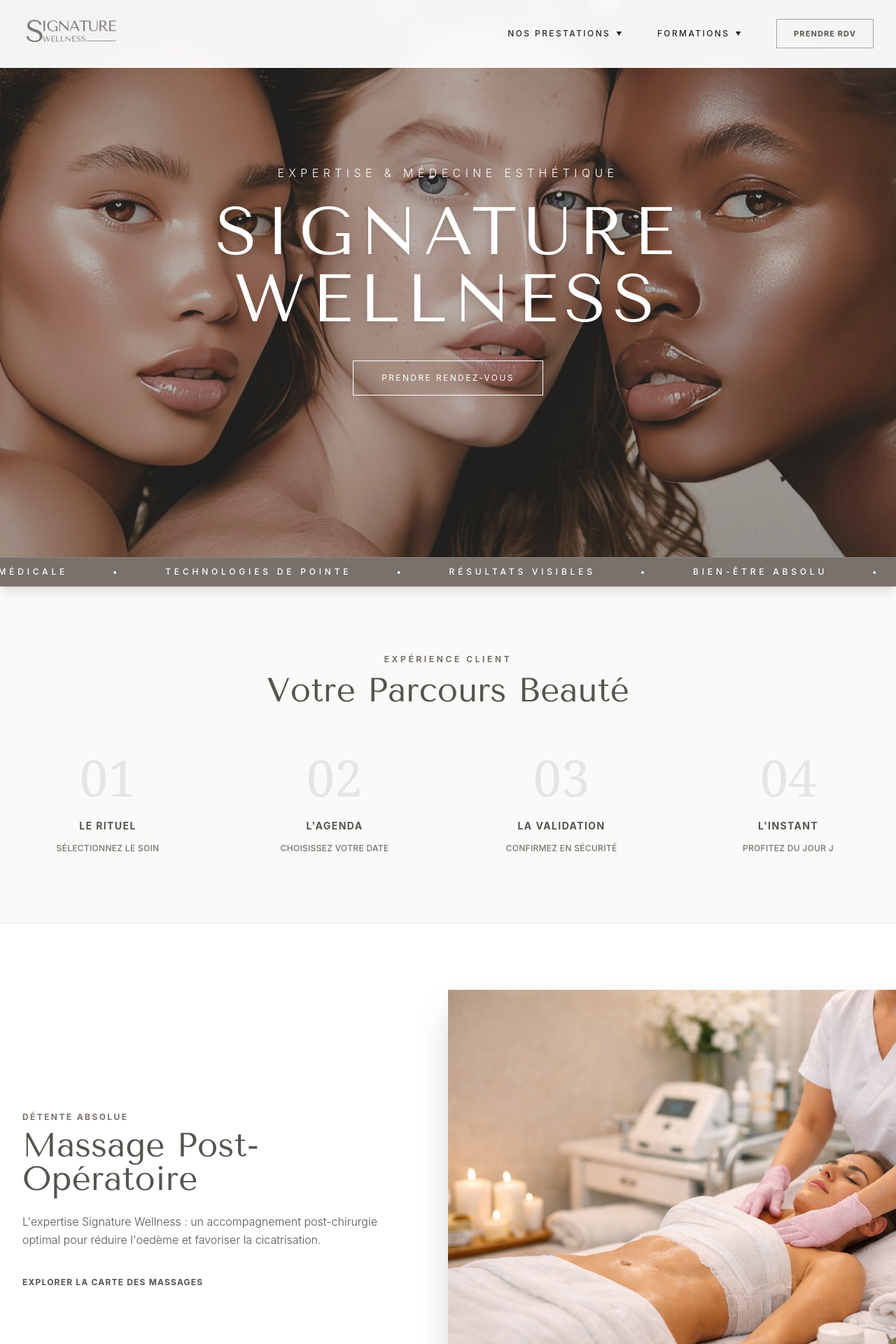
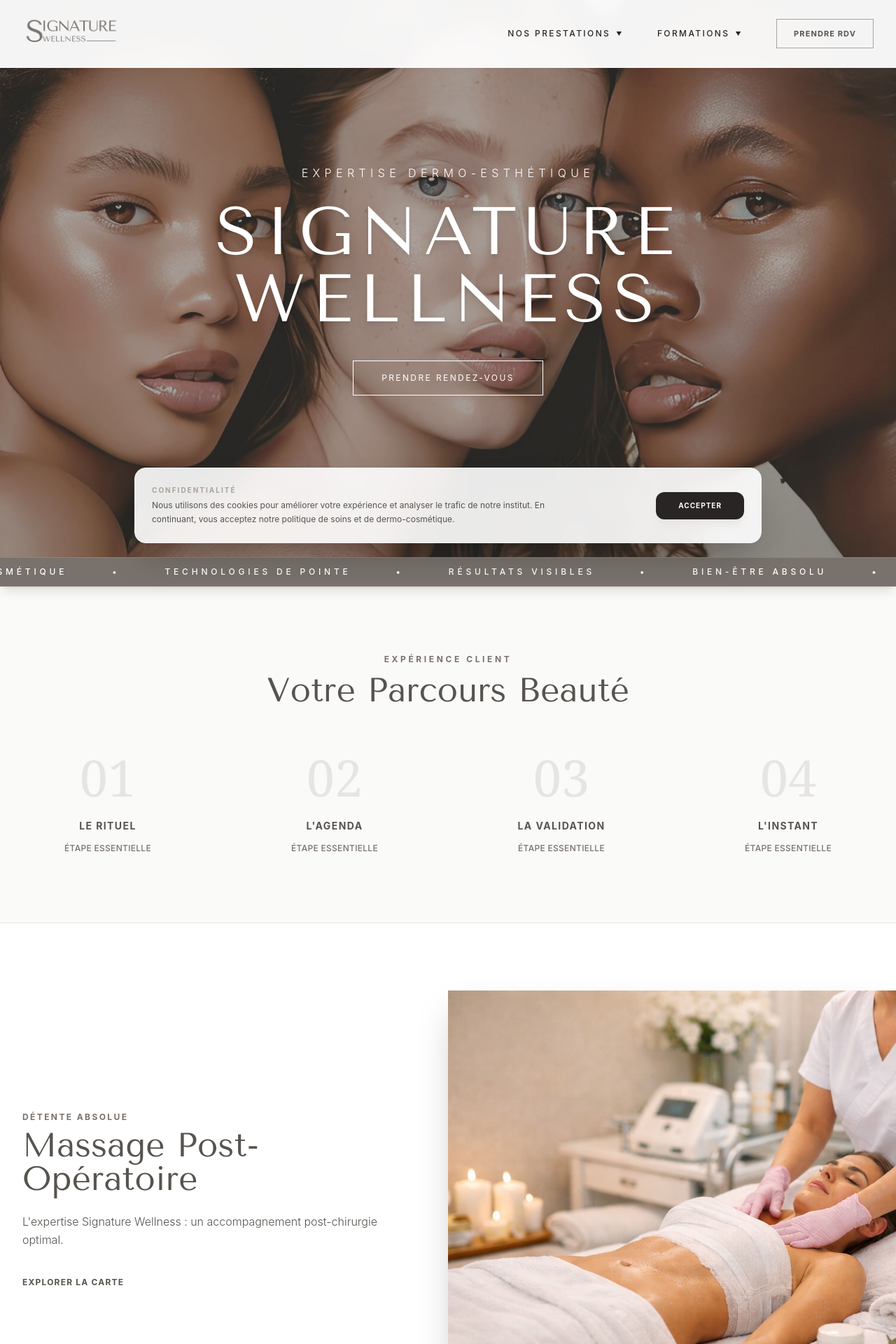
Before and after one commit to norafassih-gif/signature-wellness, a React (Vite) app: page / in a window 1280 px wide. Shown: the top 1920 px of the page at 70% size. Built offline with nearby package versions, Linux system fonts and the light colour scheme; a web font is replaced by a local one.

Commit message:
Déploiement final : CookieBanner et corrections visuelles

```diff
--- a/src/App.jsx
+++ b/src/App.jsx
@@ -4,6 +4,7 @@
 // IMPORTS DES COMPOSANTS
 import Navbar from './components/Navbar';
 import Footer from './components/Footer';
+import CookieBanner from './components/CookieBanner'; // <--- AJOUT DE L'IMPORT ICI
 
 // IMPORTS DES PAGES
 import Home from './pages/Home';
@@ -19,7 +20,7 @@
 
 // LES PRESTATIONS AJOUTEES
 import Co2Fractionne from './pages/Co2Fractionne';
-import MiracleSculpt from './pages/MiracleSculpt'; // <--- NOUVELLE PAGE PRESTATION
+import MiracleSculpt from './pages/MiracleSculpt';
 
 // LES FORMATIONS
 import FormationDrainage from './pages/FormationDrainage';
@@ -50,7 +51,7 @@
 
           {/* NOUVELLES PAGES PRESTATIONS */}
           <Route path="/co2-fractionne" element={<Co2Fractionne />} />
-          <Route path="/miracle-sculpt" element={<MiracleSculpt />} /> {/* <--- AJOUT ICI */}
+          <Route path="/miracle-sculpt" element={<MiracleSculpt />} />
 
           {/* ROUTES DES FORMATIONS */}
           <Route path="/formation/drainage-post-op" element={<FormationDrainage />} />
@@ -76,6 +77,9 @@
       </main>
 
       <Footer />
+
+      {/* LA BANNIERE DE COOKIES APPARAÎTRA ICI SUR TOUTES LES PAGES */}
+      <CookieBanner />
     </div>
   );
 }
--- /dev/null
+++ b/src/components/CookieBanner.jsx
@@ -0,0 +1,41 @@
+import React, { useState, useEffect } from 'react';
+
+export default function CookieBanner() {
+  const [isVisible, setIsVisible] = useState(false);
+
+  useEffect(() => {
+    // On vérifie si l'utilisateur a déjà accepté
+    const consent = localStorage.getItem('cookie-consent');
+    if (!consent) {
+      setIsVisible(true);
+    }
+  }, []);
+
+  const acceptCookies = () => {
+    localStorage.setItem('cookie-consent', 'true');
+    setIsVisible(false);
+  };
+
+  if (!isVisible) return null;
+
+  return (
+    <div className="fixed bottom-0 left-0 right-0 z-[100] p-4 md:p-6 animate-fade-in-up">
+      <div className="max-w-4xl mx-auto bg-white/90 backdrop-blur-md border border-stone-100 shadow-2xl rounded-2xl p-6 flex flex-col md:flex-row items-center justify-between gap-6">
+        <div className="text-left">
+          <p className="text-[10px] uppercase tracking-[0.2em] text-stone-400 font-bold mb-1">Confidentialité</p>
+          <p className="text-xs text-stone-600 leading-relaxed max-w-xl">
+            Nous utilisons des cookies pour améliorer votre expérience et analyser le trafic de notre institut. En continuant, vous acceptez notre politique de soins et de dermo-cosmétique.
+          </p>
+        </div>
+        <div className="flex gap-4 w-full md:w-auto">
+          <button
+            onClick={acceptCookies}
+            className="flex-1 md:flex-none bg-stone-800 text-white text-[10px] uppercase tracking-widest font-bold px-8 py-3 rounded-xl hover:bg-stone-700 transition-all shadow-lg shadow-stone-200"
+          >
+            Accepter
+          </button>
+        </div>
+      </div>
+    </div>
+  );
+}
--- a/src/pages/Home.jsx
+++ b/src/pages/Home.jsx
@@ -1,22 +1,16 @@
 import React, { useEffect, useState } from 'react';
-import { Link } from 'react-router-dom';
+import { Link, useLocation } from 'react-router-dom'; // Ajout de useLocation pour le scroll
 import { Helmet } from 'react-helmet-async';
 
 // --- IMPORTATION DES IMAGES ---
-
-// 1. Images Principales (Slider, Soins)
 import imgFemme1 from '../assets/femmescouleurs1.jpg';
 import imgFemme2 from '../assets/femmescouleurs2.jpg';
 import imgFemme3 from '../assets/femmescouleurs3.jpg';
 import imgLaser from '../assets/laser.jpg';
 import imgHydra from '../assets/hydrafacial.jpg';
-import imgMassage from '../assets/formation-massage.png'; // Nouvelle photo pour Massage
+import imgMassage from '../assets/formation-massage.png';
 import imgNeedling from '../assets/microneedling.jpg';
-
-// 2. Image pour l'Effet Rideau
 import imgParallax from '../assets/Corp3.jpg';
-
-// 3. Toutes les images pour le Carrousel Instagram
 import imgHifu from '../assets/Hifu.jpg';
 import imgCorp1 from '../assets/Corp1.jpg';
 import imgCorp2 from '../assets/Corp2.jpg';
@@ -27,15 +21,19 @@
 import imgPlasmaFroid from '../assets/soin-plasma.png';
 
 export default function Home() {
-  // --- SLIDER HERO ---
+  const { pathname } = useLocation(); // Détecte le changement de page
   const slides = [imgFemme1, imgFemme2, imgFemme3];
   const [currentSlide, setCurrentSlide] = useState(0);
 
-  // --- IMAGES POUR LE CARROUSEL INSTAGRAM ---
   const instagramPhotos = [
     imgNeedling, imgLaser, imgMassage, imgHydra, imgFemme1, imgHifu,
     imgCorp1, imgCorp2, imgJambes, imgBlanchiment, imgDetatouage, imgPeeling, imgPlasmaFroid
   ];
+
+  // --- FORCE LE RETOUR EN HAUT DE PAGE AU CHANGEMENT DE LIEN ---
+  useEffect(() => {
+    window.scrollTo(0, 0);
+  }, [pathname]);
 
   useEffect(() => {
     const interval = setInterval(() => {
@@ -44,7 +42,6 @@
     return () => clearInterval(interval);
   }, [slides.length]);
 
-  // --- ANIMATIONS SCROLL ---
   useEffect(() => {
     const handleScroll = () => {
       const reveals = document.querySelectorAll('.reveal');
@@ -64,14 +61,14 @@
   return (
     <div className="font-sans">
       <Helmet>
-        <title>Institut Esthétique & Bien-Être | Signature Wellness</title>
+        <title>Dermo-Esthétique & Bien-Être | Signature Wellness</title>
         <meta name="description" content="Découvrez nos soins esthétiques haute technologie : Épilation Laser, Hydraface, Body Contouring et massages post-opératoires." />
       </Helmet>
 
       <div className="relative z-10 bg-white shadow-[0_20px_50px_rgba(0,0,0,0.3)]">
 
-        {/* --- HERO SLIDER --- */}
-        <div className="relative h-[80vh] md:h-screen flex items-center justify-center overflow-hidden bg-[#57534e]">
+        {/* --- HERO SLIDER (DÉZOOMÉ & AJUSTÉ) --- */}
+        <div className="relative h-[75vh] md:h-screen flex items-center justify-center overflow-hidden bg-[#57534e]">
           {slides.map((slide, index) => (
             <div
               key={index}
@@ -79,25 +76,25 @@
             >
               <img
                 src={slide}
-                alt={`Institut Esthétique Paris - Slide ${index + 1}`}
-                className="w-full h-full object-cover opacity-70 animate-float-delay"
+                alt={`Signature Wellness Slide ${index + 1}`}
+                className="w-full h-full object-contain md:object-cover opacity-60 scale-90 md:scale-100 transition-transform duration-700"
               />
             </div>
           ))}
 
           <div className="relative z-10 text-center text-white px-4 reveal active">
-            <p className="text-sm md:text-base uppercase tracking-[0.4em] mb-6 font-light">
-              Expertise & Médecine Esthétique
+            <p className="text-[10px] md:text-base uppercase tracking-[0.4em] mb-6 font-light">
+              Expertise Dermo-Esthétique
             </p>
             <h1
-              className="text-4xl md:text-7xl lg:text-8xl uppercase tracking-widest mb-10 text-white drop-shadow-lg"
+              className="text-3xl md:text-7xl lg:text-8xl uppercase tracking-widest mb-10 text-white drop-shadow-lg"
               style={{ fontFamily: "'Tenor Sans', sans-serif" }}
             >
               Signature<br/>Wellness
             </h1>
             <Link
               to="/reservation"
-              className="inline-block border border-white text-white px-10 py-4 uppercase text-xs tracking-[0.2em] hover:bg-white hover:text-[#57534e] transition-all duration-500 hover:scale-105"
+              className="inline-block border border-white text-white px-8 py-3 md:px-10 md:py-4 uppercase text-[10px] md:text-xs tracking-[0.2em] hover:bg-white hover:text-[#57534e] transition-all duration-500"
             >
               Prendre Rendez-vous
             </Link>
@@ -107,7 +104,7 @@
         {/* --- BANDEAU DÉFILANT --- */}
         <div className="-mt-1 bg-[#78716c] text-white py-3 overflow-hidden relative z-20 shadow-lg border-y border-[#8c857f]">
           <div className="animate-marquee whitespace-nowrap flex gap-16 text-[10px] md:text-xs font-medium uppercase tracking-[0.4em]">
-            <span>•</span><span>Expertise Médicale</span>
+            <span>•</span><span>Dermo-Cosmétique</span>
             <span>•</span><span>Technologies de Pointe</span>
             <span>•</span><span>Résultats Visibles</span>
             <span>•</span><span>Bien-être Absolu</span>
@@ -127,99 +124,70 @@
                 </h2>
              </div>
              <div className="grid grid-cols-1 md:grid-cols-4 gap-12">
-                <div className="group">
-                   <div className="text-7xl font-serif text-[#e7e5e4] mb-6 group-hover:text-[#BFA997] transition-colors duration-500">01</div>
-                   <h3 className="text-sm font-bold uppercase tracking-widest text-[#57534e] mb-3">Le Rituel</h3>
-                   <p className="text-xs text-[#78716c] font-medium leading-relaxed uppercase tracking-wide">Sélectionnez le soin</p>
-                </div>
-                <div className="group">
-                   <div className="text-7xl font-serif text-[#e7e5e4] mb-6 group-hover:text-[#BFA997] transition-colors duration-500">02</div>
-                   <h3 className="text-sm font-bold uppercase tracking-widest text-[#57534e] mb-3">L'Agenda</h3>
-                   <p className="text-xs text-[#78716c] font-medium leading-relaxed uppercase tracking-wide">Choisissez votre date</p>
-                </div>
-                <div className="group">
-                   <div className="text-7xl font-serif text-[#e7e5e4] mb-6 group-hover:text-[#BFA997] transition-colors duration-500">03</div>
-                   <h3 className="text-sm font-bold uppercase tracking-widest text-[#57534e] mb-3">La Validation</h3>
-                   <p className="text-xs text-[#78716c] font-medium leading-relaxed uppercase tracking-wide">Confirmez en sécurité</p>
-                </div>
-                <div className="group">
-                   <div className="text-7xl font-serif text-[#e7e5e4] mb-6 group-hover:text-[#BFA997] transition-colors duration-500">04</div>
-                   <h3 className="text-sm font-bold uppercase tracking-widest text-[#57534e] mb-3">L'Instant</h3>
-                   <p className="text-xs text-[#78716c] font-medium leading-relaxed uppercase tracking-wide">Profitez du Jour J</p>
-                </div>
+                {["Le Rituel", "L'Agenda", "La Validation", "L'Instant"].map((stepTitle, i) => (
+                  <div key={i} className="group">
+                    <div className="text-7xl font-serif text-[#e7e5e4] mb-6 group-hover:text-[#BFA997] transition-colors duration-500">0{i+1}</div>
+                    <h3 className="text-sm font-bold uppercase tracking-widest text-[#57534e] mb-3">{stepTitle}</h3>
+                    <p className="text-xs text-[#78716c] font-medium leading-relaxed uppercase tracking-wide">Étape essentielle</p>
+                  </div>
+                ))}
              </div>
           </div>
         </section>
 
-        {/* --- 1. SECTION MASSAGE (MISE EN PREMIER) --- */}
+        {/* --- SECTIONS SOINS --- */}
         <section className="py-24 px-4 md:px-0 max-w-7xl mx-auto border-b border-[#e7e5e4]">
           <div className="flex flex-col md:flex-row items-center reveal">
             <div className="md:w-1/2 md:pr-16 md:pl-8 mb-12 md:mb-0 text-left">
               <span className="text-[#78716c] text-xs font-bold uppercase tracking-[0.2em] mb-2 block">Détente Absolue</span>
               <h2 className="text-3xl md:text-5xl mb-6 text-[#57534e]" style={{ fontFamily: "'Tenor Sans', sans-serif" }}>Massage Post-Opératoire</h2>
-              <p className="text-[#57534e] leading-relaxed mb-6 font-light">L'expertise Signature Wellness : un accompagnement post-chirurgie optimal pour réduire l'oedème et favoriser la cicatrisation.</p>
+              <p className="text-[#57534e] leading-relaxed mb-6 font-light">L'expertise Signature Wellness : un accompagnement post-chirurgie optimal.</p>
                <Link to="/massages" className="group relative inline-block text-[#57534e] uppercase text-xs tracking-widest font-bold mt-4">
-                <span className="relative z-10">Explorer la carte des massages</span>
+                <span className="relative z-10">Explorer la carte</span>
                 <span className="absolute left-0 -bottom-2 h-[1px] w-0 bg-[#57534e] transition-all duration-700 group-hover:w-full"></span>
               </Link>
             </div>
             <div className="md:w-1/2 w-full h-[400px] md:h-[600px]">
-              <img src={imgMassage} alt="Massage Post-Opératoire" className="w-full h-full object-cover shadow-2xl animate-float" />
+              <img src={imgMassage} alt="Massage" className="w-full h-full object-cover shadow-2xl" />
             </div>
           </div>
         </section>
 
-        {/* --- 2. SECTION LASER --- */}
-        <section className="py-24 px-4 md:px-0 max-w-7xl mx-auto border-b border-[#e7e5e4]">
+        <section className="py-24 px-4 md:px-0 max-w-7xl mx-auto">
           <div className="flex flex-col md:flex-row-reverse items-center reveal">
             <div className="md:w-1/2 md:pl-16 md:pr-8 mb-12 md:mb-0 text-left">
               <span className="text-[#78716c] text-xs font-bold uppercase tracking-[0.2em] mb-2 block">Technologie Définitive</span>
-              <h2 className="text-3xl md:text-5xl mb-6 text-[#57534e]" style={{ fontFamily: "'Tenor Sans', sans-serif" }}>Épilation Laser Médicale</h2>
-              <p className="text-[#57534e] leading-relaxed mb-6 font-light">Dites adieu aux poils indésirables grâce à notre technologie laser de dernière génération.</p>
+              <h2 className="text-3xl md:text-5xl mb-6 text-[#57534e]" style={{ fontFamily: "'Tenor Sans', sans-serif" }}>Épilation Laser</h2>
+              <p className="text-[#57534e] leading-relaxed mb-6 font-light">Dites adieu aux poils indésirables grâce à notre technologie laser.</p>
               <Link to="/epilation-laser" className="group relative inline-block text-[#57534e] uppercase text-xs tracking-widest font-bold mt-4">
                 <span className="relative z-10">Découvrir le protocole</span>
                 <span className="absolute left-0 -bottom-2 h-[1px] w-0 bg-[#57534e] transition-all duration-700 group-hover:w-full"></span>
               </Link>
             </div>
             <div className="md:w-1/2 w-full h-[400px] md:h-[600px]">
-              <img src={imgLaser} alt="Epilation Laser" className="w-full h-full object-cover shadow-2xl animate-float-delay" />
+              <img src={imgLaser} alt="Laser" className="w-full h-full object-cover shadow-2xl" />
             </div>
           </div>
         </section>
-
-        {/* --- 3. SECTION HYDRAFACE --- */}
-        <section className="py-24 px-4 md:px-0 max-w-7xl mx-auto">
-          <div className="flex flex-col md:flex-row items-center reveal">
-            <div className="md:w-1/2 md:pr-16 md:pl-8 mb-12 md:mb-0 text-left">
-              <span className="text-[#78716c] text-xs font-bold uppercase tracking-[0.2em] mb-2 block">Soins Visage & Éclat</span>
-              <h2 className="text-3xl md:text-5xl mb-6 text-[#57534e]" style={{ fontFamily: "'Tenor Sans', sans-serif" }}>HydraFace & Skin Care</h2>
-              <p className="text-[#57534e] leading-relaxed mb-6 font-light">Révélez l'éclat de votre peau avec le soin HydraFace, une technologie brevetée unique qui nettoie, extrait et hydrate.</p>
-              <Link to="/soins-visage" className="group relative inline-block text-[#57534e] uppercase text-xs tracking-widest font-bold mt-4">
-                <span className="relative z-10">Voir nos soins visage</span>
-                <span className="absolute left-0 -bottom-2 h-[1px] w-0 bg-[#57534e] transition-all duration-700 group-hover:w-full"></span>
-              </Link>
-            </div>
-            <div className="md:w-1/2 w-full h-[400px] md:h-[600px]">
-              <img src={imgHydra} alt="Soin Visage" className="w-full h-full object-cover shadow-2xl animate-float" />
-            </div>
-          </div>
-        </section>
-
       </div>
 
-      {/* --- L'EFFET RIDEAU (Avant Insta) --- */}
-      <section className="relative w-full h-[60vh] md:h-[80vh] overflow-hidden">
+      {/* --- L'EFFET RIDEAU (PARALLAXE DÉZOOMÉ) --- */}
+      <section className="relative w-full h-[65vh] md:h-[85vh] overflow-hidden bg-[#57534e]">
         <div className="absolute inset-0 z-0">
-          <img src={imgParallax} className="w-full h-full object-cover fixed top-0 left-0 -z-10" alt="Fond Parallaxe" />
-          <div className="absolute inset-0 bg-black/40"></div>
+          <img
+            src={imgParallax}
+            className="w-full h-full object-contain md:object-cover fixed top-0 left-0 -z-10 opacity-80"
+            alt="Fond Parallaxe"
+          />
+          <div className="absolute inset-0 bg-black/30"></div>
         </div>
         <div className="relative z-10 h-full flex items-center justify-center text-center text-white px-4">
           <div className="max-w-4xl">
-            <span className="text-xs font-bold uppercase tracking-[0.3em] mb-4 block">L'Excellence à Paris</span>
+            <span className="text-[10px] font-bold uppercase tracking-[0.3em] mb-4 block">Neuilly-sur-Seine</span>
             <h2 className="text-4xl md:text-6xl mb-8 drop-shadow-2xl" style={{ fontFamily: "'Tenor Sans', sans-serif" }}>
               L'Art de Révéler <br />Votre Beauté Naturelle
             </h2>
-            <Link to="/reservation" className="inline-block bg-white text-[#57534e] px-12 py-4 uppercase text-xs font-bold tracking-[0.2em] hover:bg-[#57534e] hover:text-white transition-colors">
+            <Link to="/reservation" className="inline-block bg-white text-[#57534e] px-12 py-4 uppercase text-[10px] font-bold tracking-[0.2em] hover:bg-[#57534e] hover:text-white transition-colors shadow-2xl">
               Découvrir l'Institut
             </Link>
           </div>
@@ -229,8 +197,8 @@
       {/* --- CARROUSEL INSTAGRAM --- */}
       <div className="relative z-10 bg-white pt-24 pb-12 overflow-hidden reveal">
          <div className="text-center mb-12">
-            <p className="text-[#78716c] text-xs uppercase tracking-[0.3em] mb-2">Rejoignez-nous</p>
-            <a href="https://instagram.com/Signature_Wellness" target="_blank" rel="noreferrer" className="text-2xl text-[#57534e] hover:text-[#BFA997] transition-colors" style={{ fontFamily: "'Tenor Sans', sans-serif" }}>
+            <p className="text-[#78716c] text-[10px] uppercase tracking-[0.3em] mb-2">Rejoignez-nous</p>
+            <a href="https://instagram.com/Signature_Wellness" target="_blank" rel="noreferrer" className="text-2xl text-[#57534e]" style={{ fontFamily: "'Tenor Sans', sans-serif" }}>
               @Signature_Wellness
             </a>
          </div>
@@ -245,7 +213,6 @@
            </div>
          </div>
       </div>
-
     </div>
   );
 }
```
